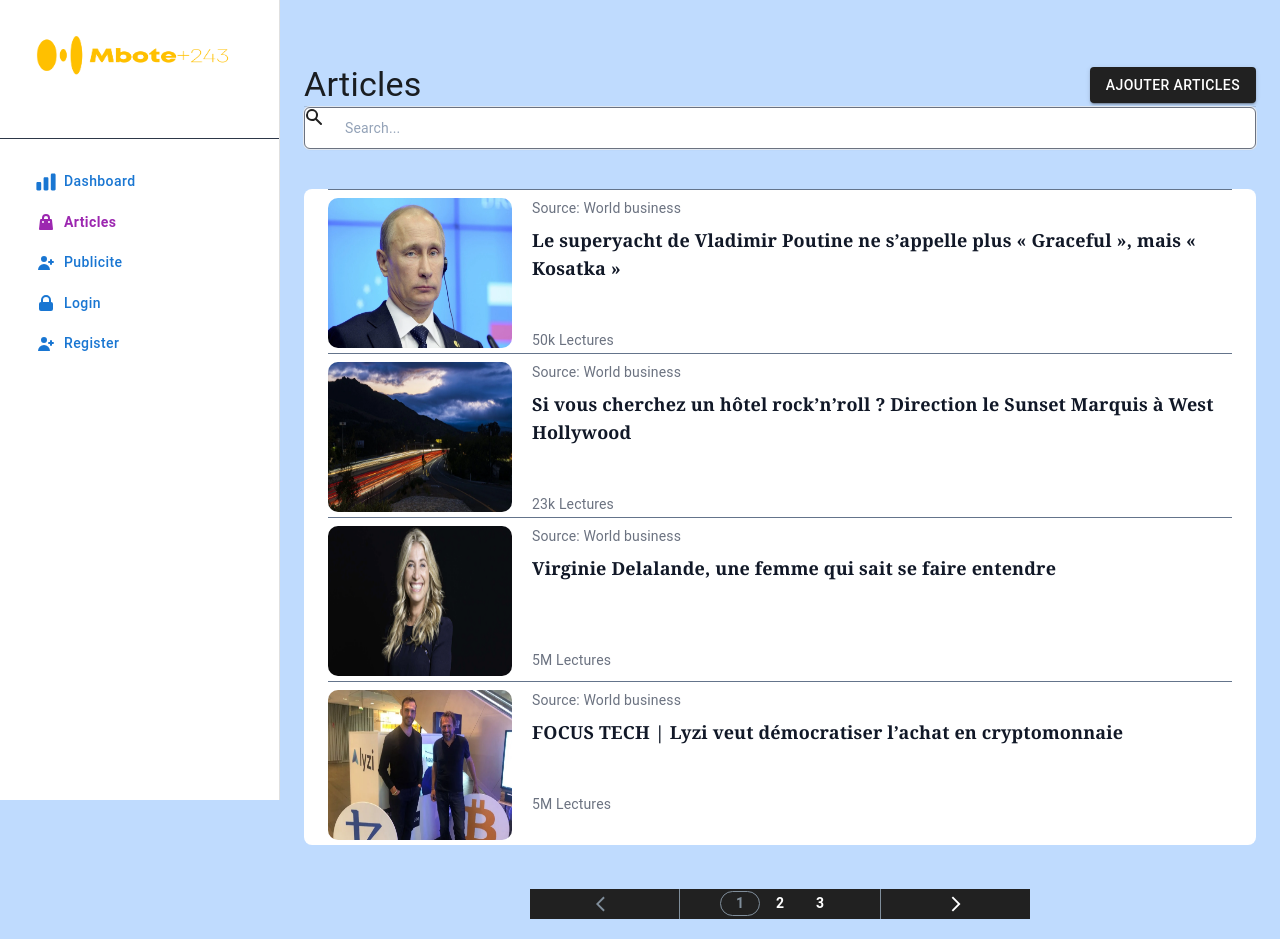
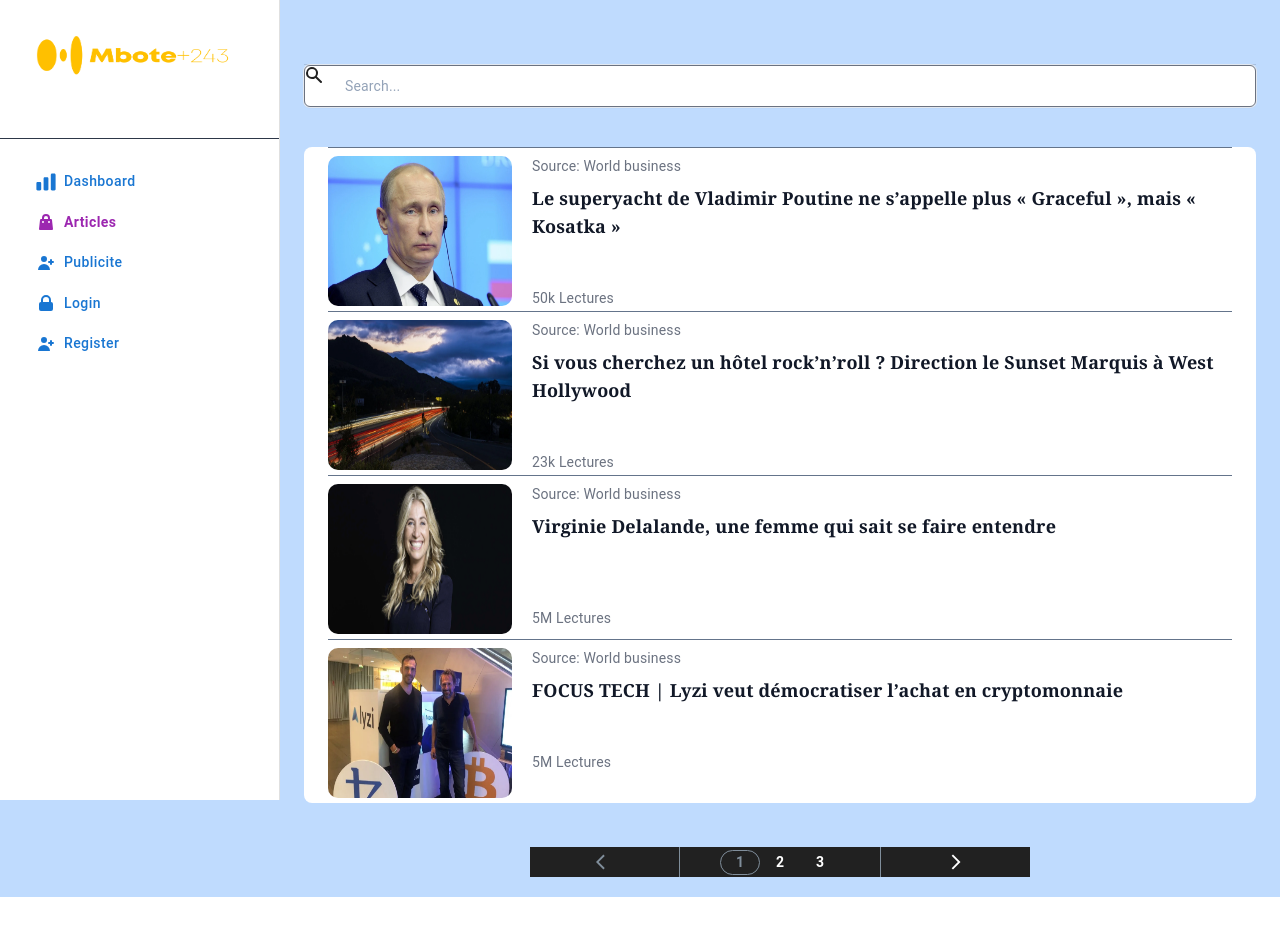
Before and after one commit to Guellord26/Mbote, a Next.js app: page /articles in a window 1280 px wide. After the commit the page ends 897 px from the top, so only its background shows below. Built offline with nearby package versions, Linux system fonts and the light colour scheme.

Commit message:
30/11 00:12

```diff
--- a/pages/articles.tsx
+++ b/pages/articles.tsx
@@ -11,7 +11,7 @@
   Typography,
 } from "@mui/material";
 import { articles } from "../src/mock/imgesApi";
-import { ArticleListToolbar } from "../src/Components/Article/article-list-toolbar";
+// import { ArticleListToolbar } from "../src/Components/Article/article-list-toolbar";
 import { ArticleCard } from "../src/Components/Article/article-card";
 import { DashboardLayout } from "../src/Components/Dashboard/dashboard-layout";
 import { PaginatedItems } from "../src/Components/Pagnations/Pagination";
@@ -49,7 +49,7 @@
       </Head>
       <Container>
         <div className="">
-          <ArticleListToolbar />
+          {/* <ArticleListToolbar /> */}
         </div>
 
         <Divider />
```
